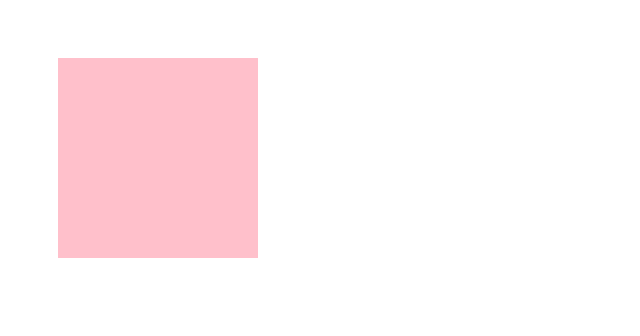
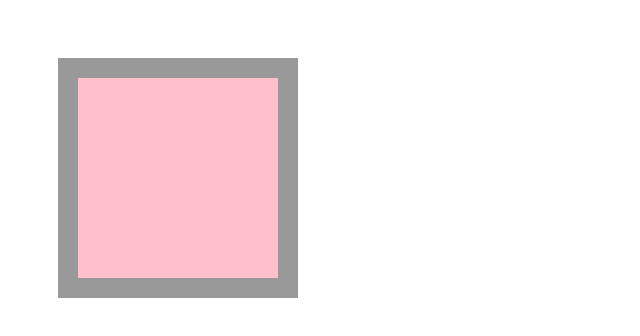
Before and after one commit to luiscarlin/front-end-styling, a plain HTML site: page animations/1/index.html in a window 1280 px wide. Shown: the whole page, without its empty margins (0-640 px from the left). Drawn offline with Linux system fonts and the light colour scheme.

Commit message:
transition with trigger

```diff
--- a/animations/1/index.html
+++ b/animations/1/index.html
@@ -7,6 +7,8 @@
     <link rel="stylesheet" href="styles.css">
   </head>
   <body>
-    <div class="box"></div>
+    <div class="trigger">
+      <div class="box"></div>
+    </div>
   </body>
 </html>
--- a/animations/1/styles.css
+++ b/animations/1/styles.css
@@ -1,11 +1,21 @@
 body {
   padding: 50px;
-  /* color: rgba(0, 0, 0, 0, 0.7) */
+}
+
+.trigger {
+  width: 200px;
+  height: 200px;
+  border: 20px solid #999;
+  background: #ddd;
 }
 
 .box {
-  /* display: inline-block; */
   background: pink;
   width: 200px;
   height: 200px;
+  transition: transform 300ms ease-in-out;
 }
+
+.trigger:hover .box{
+  transform: translate(200px, 150px) rotate(20deg);
+}
```
Also changed, not shown: 1 other file.
